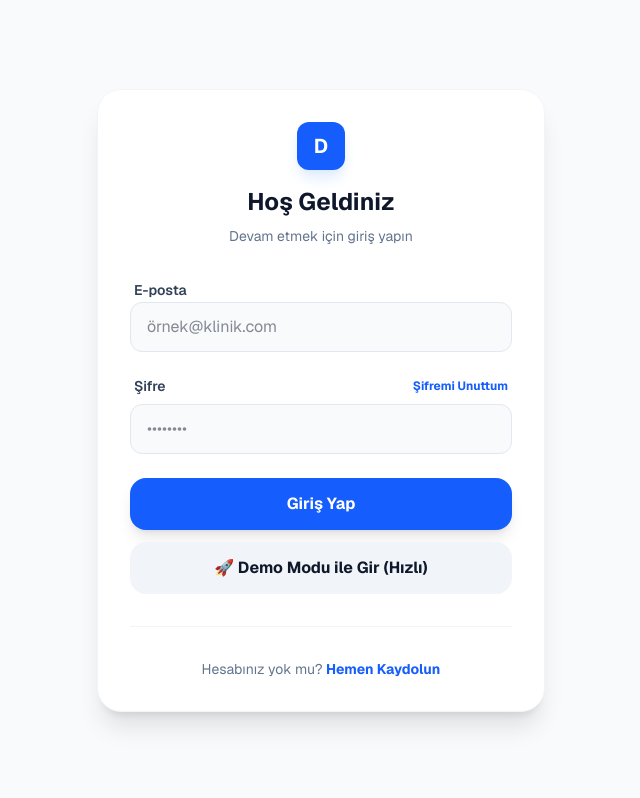
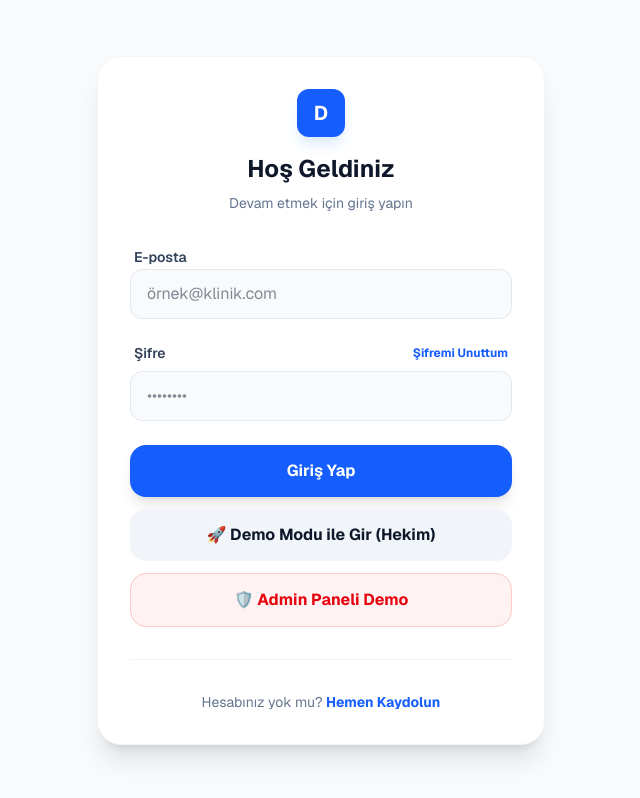
Before and after one commit to brtdqn/dental, a Next.js app in the folder frontend/: page /login in a window 1280 px wide. Shown: the whole page, without its empty margins (319-959 px from the left). Built offline with nearby package versions, Linux system fonts and the light colour scheme; no server answers.

Commit message:
feat: add admin demo login button + allow demo access to admin panel

```diff
--- a/frontend/src/app/(auth)/login/page.tsx
+++ b/frontend/src/app/(auth)/login/page.tsx
@@ -37,6 +37,14 @@ export default function LoginPage() {
       "mock-demo-token"
     );
     router.push("/dashboard");
+  };
+
+  const handleAdminDemoLogin = () => {
+    setAuth(
+      { id: "admin-demo", email: "admin@dentalpazar.com", role: "ADMIN" },
+      "mock-admin-token"
+    );
+    router.push("/admin");
   };
 
   return (
@@ -97,7 +105,14 @@ export default function LoginPage() {
             onClick={handleDemoLogin}
             className="w-full bg-slate-100 dark:bg-slate-800 text-slate-900 dark:text-white py-3.5 rounded-2xl font-bold hover:bg-slate-200 dark:hover:bg-slate-700 transition-all active:scale-95 flex items-center justify-center gap-2"
           >
-            🚀 Demo Modu ile Gir (Hızlı)
+            🚀 Demo Modu ile Gir (Hekim)
+          </button>
+          <button
+            type="button"
+            onClick={handleAdminDemoLogin}
+            className="w-full bg-red-50 dark:bg-red-500/10 text-red-600 dark:text-red-400 border border-red-200 dark:border-red-500/20 py-3.5 rounded-2xl font-bold hover:bg-red-100 dark:hover:bg-red-500/20 transition-all active:scale-95 flex items-center justify-center gap-2"
+          >
+            🛡️ Admin Paneli Demo
           </button>
         </div>
       </form>
--- a/frontend/src/app/(dashboard)/admin/page.tsx
+++ b/frontend/src/app/(dashboard)/admin/page.tsx
@@ -45,14 +45,15 @@ export default function AdminPage() {
 
   useEffect(() => {
     if (!user) { router.push("/login"); return; }
-    if (user.role !== "ADMIN") router.push("/dashboard");
+    // Demo mode: allow any logged-in user to preview admin panel
+    // In production, uncomment: if (user.role !== "ADMIN") router.push("/dashboard");
   }, [user, router]);
 
   useEffect(() => {
     api.get("/ads").then(r => { if (r.data?.length) setAds(r.data); }).catch(() => {});
   }, []);
 
-  if (!user || user.role !== "ADMIN") return null;
+  if (!user) return null;
 
   const filteredUsers = users.filter(u => {
     const matchSearch = u.email.toLowerCase().includes(search.toLowerCase());
```
